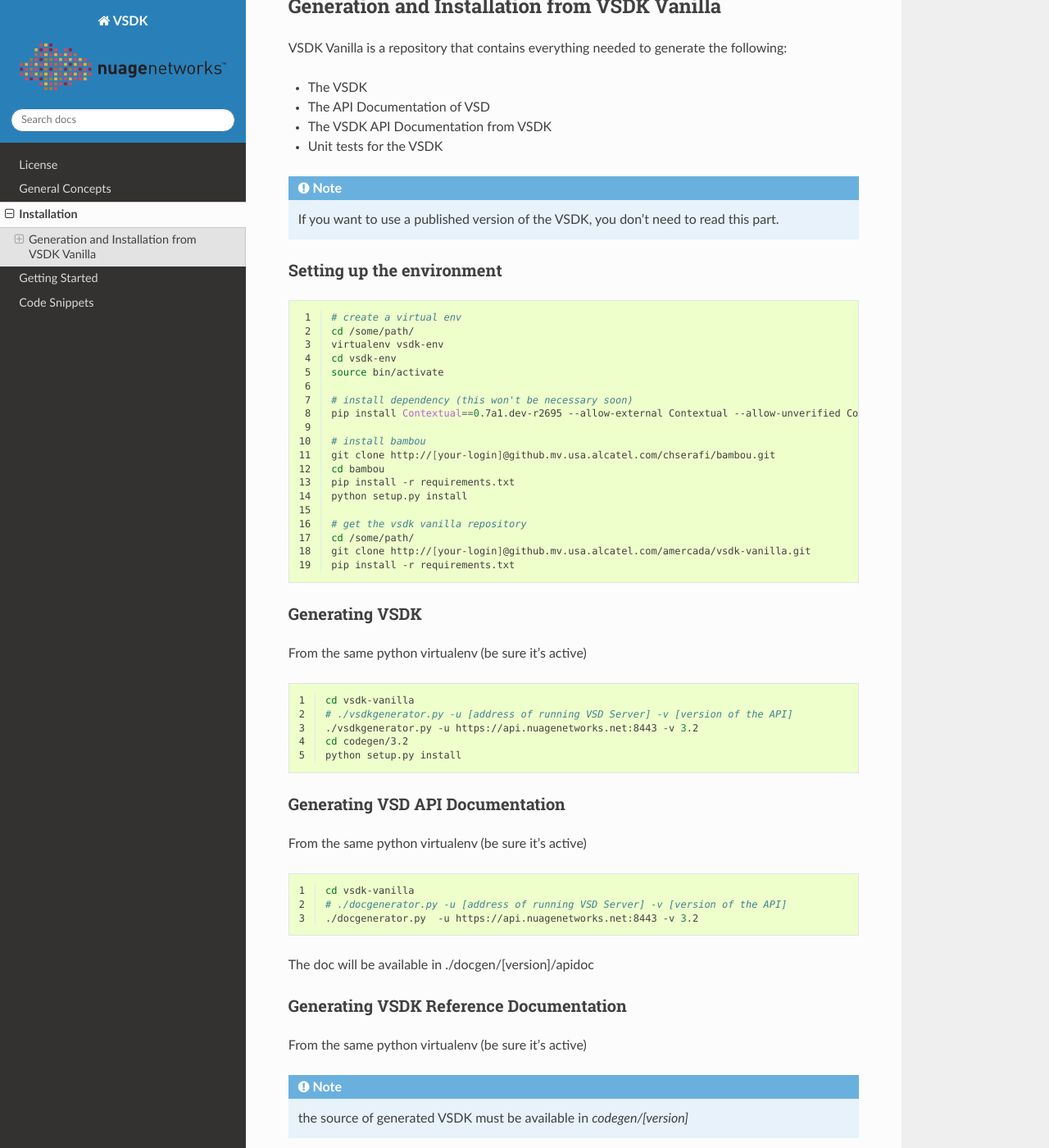
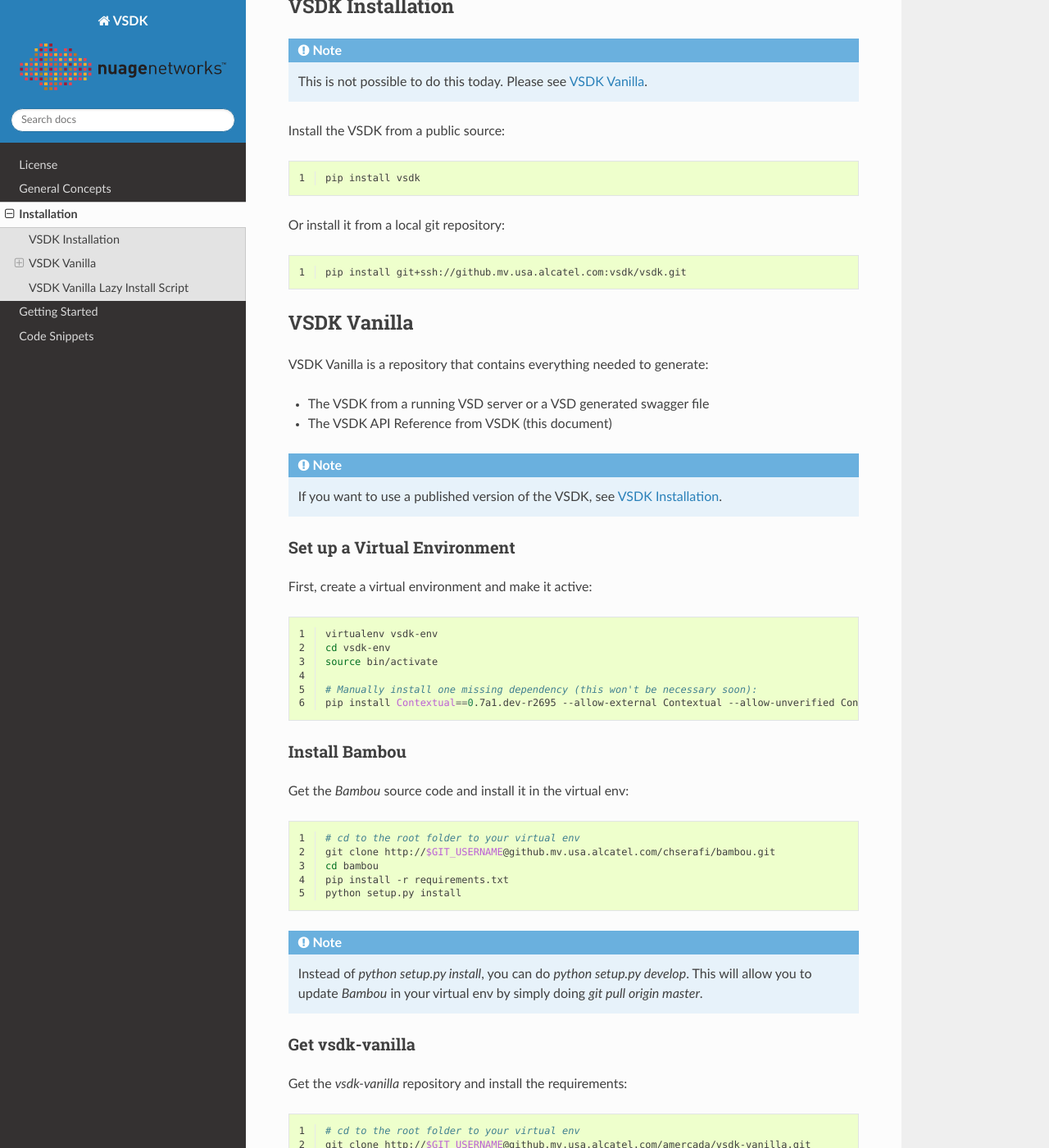
Before and after one commit to nuagenetworks/monolithe, a Sphinx documentation site: the page built from vanilla/sphinx/installation.rst, in a window 1280 px wide and 1400 px high, scrolled down 217 px. Shown: the whole window at 82% size. Built offline with Sphinx 7.4.7 and the Read the Docs theme 2.0.0, drawn with Linux system fonts in a browser that asks for light colours; pages that are not in the unit, such as notebooks, are missing from menus; some of the changed text lies outside the part shown.

Commit message:
update docs

```diff
--- a/vanilla/sphinx/general_concepts.rst
+++ b/vanilla/sphinx/general_concepts.rst
@@ -5,38 +5,35 @@ General Concepts
 Introduction
 ------------
 
-VSDK provides a set of objects that allows the manipulation of VSD entities very easily. It deals with all possible CRUD operations. VSDK is based on `Bambou`, which defines all these low level operations. You will never use `Bambou` directly when working with VSDK. However, you need to understand the basics of this library, because all the logic resides in it. VSDK objects are simple autogenerated objects that are all inherited from the same `Bambou` class and they all work the same.
+VSDK provides a set of objects that allow the manipulation of VSD entities very easily. It deals with all possible CRUD operations. It is based on the library `Bambou`, which defines all these low level operations in a single place.
 
-`Bambou` is composed of the following classes:
+You will never use `Bambou` directly when working with VSDK.However, you need to understand the basics of this library because this is where all the concepts are defined. VSDK objects are simple autogenerated objects that all inherit from the same `Bambou` class and so, they all work the same.
 
-* :class:`bambou.NURESTConnection`
-    A low level class that is used each time there's a need to communicate with the VSD server.
+`Bambou` is composed of the following important classes:
 
-* :class:`bambou.NURESTModelController`
-    Singleton that controls all defined model objects.
+* `NURESTSession`_
+    Class representing an authenticated session.
 
-* :class:`bambou.NURESTBasicUser`
-    Represents the user used for authentication and fetching root objects.
+* `NURESTObject`_
+    Parent class of all ReST entities. All `VSDK` objects inherit from this class.
 
-* :class:`bambou.NURESTLoginController`
-    Represents a ReST communication session, using a `NURESTUser` for authentication.
+* `NURESTFetcher`_
+    Class used to get children of a :class:`bambou.NURESTObject`.
 
-* :class:`bambou.NURESTObject`
-    Parent class of all ReST entities. All VSDK objects are inheriting from this class.
-
-* :class:`bambou.NURESTFetcher`
-    Class used to get children of a `NURESTObject`.
-
-* :class:`bambou.NURESTPushCenter`
+* `NURESTPushCenter`_
     Class that deals with intercepting and rerouting VSD ReST Push Notifications.
 
-.. note:: The most important classes you need to know are :class:`bambou.NURESTSession`, :class:`bambou.NURESTObject`, :class:`bambou.NURESTFetcher` and :class:`bambou.NURESTPushCenter`. This document will only covers these classes.
+.. note:: There are more objects in `Bambou`, but you don't need to know all of them for now.
 
 
-NUVSDSession
-------------
 
-This section describes how to authenticate yourself. the :class:`vsdk.NUVSDSession`. A session represents some user credentials coupled with an API URL. All ReST calls are done using the current active session.
+NURESTSession
+-------------
+
+The :class:`bambou.NURESTSession` represents some user credentials coupled with an API URL. All ReST calls are done using the current active session. :class:`bambou.NURESTSession` is an abstract class that must be reimplemented by anything using `Bambou`.
+
+In VSDK, you use a class named :class:`vsdk.NUVSDSession` which will be used in the following examples.
+
 
 .. code-block:: python
     :linenos:
@@ -46,8 +43,9 @@ This section describes how to authenticate yourself. the :class:`vsdk.NUVSDSessi
 
     # your script
 
+When you start the session, a ReST call will be sent to the API endpoint in order to get the VSD API key. If the credentials are valid, the attribute :attr:`vsdk.NUVSDSession.user` will be populated with information such as your name, your phone number, your avatar, your enterprise name and ID etc. This `user` is the root object of everything as all subsequent calls need to be done in the context of your account (for instance, your `/enterprises` are different from another account's `/enterprises`)
 
-It is also possible to create sub session with the python statement `with`:
+It is also possible to create sub sessions with the python statement `with`:
 
 .. code-block:: python
     :linenos:
@@ -59,12 +57,12 @@ It is also possible to create sub session with the python statement `with`:
 
     # this part of the code will use the CSP root user
 
-    with adminsession as session:
-        # this code will be executed as admin of My Enterprise
+    with adminsession.start():
+        # this code block will be executed as admin of My Enterprise
 
     # back to csp root session
 
-.. note:: when using `with`, the given session is automatically started if needed.
+.. note:: You **must** use `start()` when using the `with` statement, even if the session has already been started in the main context.
 
 
 
@@ -77,31 +75,46 @@ NURESTObject
 ReST Names
 ++++++++++
 
-All :class:`bambou.NURESTObject` subclasses **must** implement a given method that will return the actual ReST name of the objects. For instance, the ReST name of  a VSD enterprise is `enterprise` while it is `egressacltemplate` for Egress Security Policies. This name is used to forges API and also can be used as an unique key for identifying random VSDK objects.
+All :class:`bambou.NURESTObject` subclasses **must** implement a given method that will return the actual ReST name of the objects. For instance, the ReST name of a VSD enterprise is `enterprise` while it is `egressacltemplate` for Egress Security Policies.
+
+These names are used to forge the correct URI when doing CRUD operations on them.
+
+.. note:: ReST names can be used as unique resource identifier for a given object.
 
 .. note:: ReST names are auto generated. You never need to manually define them.
 
 
-ReST API URI generation
+ReST API URI Generation
 +++++++++++++++++++++++
 
 :class:`bambou.NURESTObject` is able to forge all the URI needed to interact with the server through the ReST API.
 
-For instance, if an object with a ReST name set to `object` needs to get the list of children with ReST name set to `subobject`, `Bambou` will create the following endpoing URL `/objects/{id}/subobjects`. if an object with a ReST name set to `object` needs to fetch itself, the generated URL will be `/objects/{id}`
+For instance, if an object with a ReST name set to `object` needs to get the list of children with ReST name set to `subobject`, `Bambou` will use the following endpoint URL:
 
-`Bambou` deals with plural. So when using the VSDK the only URL you will ever enter is the VSD API base URL endpoint.
+    `GET {api_base_url}/objects/{id}/subobjects`
 
-.. note:: The ReST base URL is pulled from the session. We'll discuss this later.
+If an object with a ReST name set to `entity` needs to fetch itself, the generated URL will be
+
+    `GET {api_base_url}/entities/{id}`
 
 
-Exposing ReST attributes
+.. note:: `Bambou` automagically deals with plurals.
+
+.. note:: The ReST base URL is pulled from the current active :class:`bambou.NURESTSession`.
+
+.. note:: URI are auto generated. You never need to deal with them manually.
+
+
+Exposing ReST Attributes
 ++++++++++++++++++++++++
 
-Exposed attributes will be converted and sent to the server when you do CRUD operations. That way, if an object has an attribute :py:attr:`name`, it can be marked as a ReST attribute. When saving the object, the value of :py:attr:`name` will be put into the JSON structure that will be sent to the server, or automatically populated from a JSON structure coming from the server.
+Exposed attributes will be converted and sent to the server when you do CRUD operations. That way, if an object has an attribute :py:attr:`name`, it can be marked as a ReST attribute.
 
-Not only the attribute can be exposed, but also its type and other informations like read only, allowed values, format etc.
+When saving the object, the value of :py:attr:`name` will be put into the generated JSON structure that will be sent to the server, or automatically populated from a JSON structure that is coming from the server.
 
-.. note:: exposing ReST Attributes is also auto generated. You never need to manually expose new attributes.
+Not only the attribute can be exposed, but also its type and other informations like if it is read only, its allowed values, its format, its default value and so on.
+
+.. note:: exposing ReST Attributes is auto generated. You never need to manually expose new attributes.
 
 
 CRUD Operations
@@ -128,11 +141,11 @@ CRUD Operations
     :noindex:
 
 
-.. note:: All these methods require the current :class:`bambou.NURESTObject` to have a valid :py:attr:`ID`.
+.. note:: All these methods require the current :class:`bambou.NURESTObject` to have a valid :attr:`bambou.NURESTObject.ID`.
 
-.. note:: You may notice that there is no creation method. Creation is always happening from a parent object and is done using.
+.. note:: You may notice that there is no creation method. Creation is always happening from a parent object and is done using `create_child_object`.
 
-.. note:: You may notice that an optional parameter :py:attr:`callback` is present. VSDK can work in a completely asynchronous mode. We'll explain this later.
+.. note:: You may notice that an optional parameter :py:attr:`callback` is present. This is because VSDK can work completely asynchronously.
 
 
 
@@ -147,14 +160,14 @@ Converting to and from a Python Dictionary
 .. automethod:: bambou.NURESTObject.to_dict
     :noindex:
 
-.. note:: you never need to process to the actual JSON conversion when sending info to the server. :class:`bambou.NURESTConnection` will do that automatically.
+.. note:: you never need to process to the actual JSON conversion when sending info to the server. :class:`bambou.NURESTConnection` will do that automatically, but you can use these methods to print an object, or copy information of an object into one another.
 
 
 
 NURESTFetcher
 -------------
 
-:class:`bambou.NURESTFetcher` are objects allowing a :class:`bambou.NURESTObject` to fetch its children :class:`bambou.NURESTObject`. All :class:`bambou.NURESTObject` have one or more fetchers, unless it's a final object in the VSD model hierarchy. :class:`bambou.NURESTFetcher` provides a lot of possibility regarding the way you want to get a given children list. It can deal with simple object fetching, pagination, filtering, request headers, grouping etc.
+:class:`bambou.NURESTFetcher` is a class allowing a :class:`bambou.NURESTObject` to fetch its children. All :class:`bambou.NURESTObject` have one or more fetchers, unless it's a final object in the VSD model hierarchy. :class:`bambou.NURESTFetcher` provides a lot of possibility regarding the way you want to get a given children list. It can deal with simple object fetching, pagination, filtering, request headers, grouping etc.
 
 
 Fetching Children List
@@ -175,7 +188,7 @@ Fetching Children List
 Discussion about Fetchers
 +++++++++++++++++++++++++
 
-Fetcher is a powerfull concept that makes the process of getting child objects completely generic and code friendly. :class:`bambou.NURESTObject` provides methods that allow to deal programatically with the fetchers and children lists in a completely generic way.
+Fetcher is a powerfull concept that makes the process of getting child objects completely generic and code friendly. :class:`bambou.NURESTObject` provides methods that allow to deal programatically with its fetchers in a completely generic way.
 
 .. automethod:: bambou.NURESTObject.fetcher_for_rest_name
     :noindex:
@@ -189,7 +202,7 @@ Fetcher is a powerfull concept that makes the process of getting child objects c
 
 This allows complete abstract programatic operations on any objects.
 
-For instance, the following function will create a new :py:class:`NUMetadata` to the entire hierarchy of children from a given object that has been created before a certain date:
+For instance, the following function will create a new :class:`vsdk.NUMetadata` to the entire hierarchy of children from a given object that has been created after a certain date:
 
 .. code-block:: python
     :linenos:
@@ -222,17 +235,27 @@ For instance, the following function will create a new :py:class:`NUMetadata` to
 NURESTPushCenter
 ----------------
 
-The VSD API supports client side push through a long polling connection. ReST clients can connect to that channel and will get a notification as soon as he or someone else in the system changes something. This events are filtered by permissions, which means that if someone change a property of an object you cannot see, you won't get notified. VSDK provides the :class:`bambou.NURESTPushCenter`, which is a singleton that encapsulates the logic to deal with this event channel. It runs in its own thread and will call registered callbacks when it receives a push.
+The VSD API supports client side push through a long polling connection. ReST clients can connect to that channel and will get a notification as soon as he or someone else in the system changes something. This events are filtered by permissions, which means that if someone change a property of an object you cannot see, you won't get notified. VSDK provides the :class:`bambou.NURESTPushCenter`, which encapsulates all the logic to deal with the event channel. It runs in its own thread and will call registered callbacks when it receives a push.
+
+A :class:`bambou.NURESTPushCenter` is automatically created with each :class:`bambou.NURESTSession` and it is available from the attribute :attr:`bambou.NURESTSession.push_center`.
+
+.. code-block:: python
+    :linenos:
+
+    session = NUVSDSession(username="csproot", password="secret", enterprise="csp", api_url="https://myvsd:8443", version="3.2")
+    session.start()
+    session.push_center.start()
+
+
+.. note:: You need to explicitely start the push center.
+
 
 Using the NURESTPushCenter
 ++++++++++++++++++++++++++
 
-Only 4 methods are important:
+Only the following methods are important:
 
 .. automethod:: bambou.NURESTPushCenter.start
-    :noindex:
-
-.. automethod:: bambou.NURESTPushCenter.stop
     :noindex:
 
 .. automethod:: bambou.NURESTPushCenter.add_delegate
@@ -263,4 +288,13 @@ Here is an really simple code sample that will print the push data on every push
 
     # default stupid run loop. don't do that in real life :)
     while True:
-        time.sleep(1000)
+        sleep(1000)
+
+
+
+Conclusion
+----------
+
+Now you know the basics of `Bambou` and so, of the `VSDK`. Remember that all objects in `VSDK` are subclasses of :class:`bambou.NURESTObject` so they **all** work exactly the same.
+
+There is a lot more to know about `Bambou` like the asynchronous mode, auto model parsing, easy controllers creation thanks introspection and so on. We'll cover this in a different advanced section.
--- a/vanilla/sphinx/installation.rst
+++ b/vanilla/sphinx/installation.rst
@@ -1,92 +1,161 @@
 Installation
 ============
 
-This section explains how to install vsdk from vdsk-vanilla.
+This section explains how to install vsdk.
 
 
-Generation and Installation from  VSDK Vanilla
-----------------------------------------------
+VSDK Installation
+-----------------
 
-VSDK Vanilla is a repository that contains everything needed to generate the following:
+.. note:: This is not possible to do this today. Please see `VSDK Vanilla`_.
 
-- The VSDK
-- The API Documentation of VSD
-- The VSDK API Documentation from VSDK
-- Unit tests for the VSDK
-
-.. note:: If you want to use a published version of the VSDK, you don't need to read this part.
-
-
-Setting up the environment
-+++++++++++++++++++++++++++
+Install the VSDK from a public source:
 
 .. code-block:: bash
     :linenos:
 
-    # create a virtual env
-    cd /some/path/
+    pip install vsdk
+
+
+Or install it from a local git repository:
+
+.. code-block:: bash
+    :linenos:
+
+    pip install git+ssh://github.mv.usa.alcatel.com:vsdk/vsdk.git
+
+
+
+VSDK Vanilla
+------------
+
+VSDK Vanilla is a repository that contains everything needed to generate:
+
+- The VSDK from a running VSD server or a VSD generated swagger file
+- The VSDK API Reference from VSDK (this document)
+
+.. note:: If you want to use a published version of the VSDK, see `VSDK Installation`_.
+
+
+Set up a Virtual Environment
+++++++++++++++++++++++++++++
+
+First, create a virtual environment and make it active:
+
+.. code-block:: bash
+    :linenos:
+
     virtualenv vsdk-env
     cd vsdk-env
     source bin/activate
 
-    # install dependency (this won't be necessary soon)
+    # Manually install one missing dependency (this won't be necessary soon):
     pip install Contextual==0.7a1.dev-r2695 --allow-external Contextual --allow-unverified Contextual
 
-    # install bambou
-    git clone http://[your-login]@github.mv.usa.alcatel.com/chserafi/bambou.git
+
+Install Bambou
+++++++++++++++
+
+Get the `Bambou` source code and install it in the virtual env:
+
+.. code-block:: bash
+    :linenos:
+
+    # cd to the root folder to your virtual env
+    git clone http://$GIT_USERNAME@github.mv.usa.alcatel.com/chserafi/bambou.git
     cd bambou
     pip install -r requirements.txt
     python setup.py install
 
-    # get the vsdk vanilla repository
-    cd /some/path/
-    git clone http://[your-login]@github.mv.usa.alcatel.com/amercada/vsdk-vanilla.git
+.. note:: Instead of `python setup.py install`, you can do `python setup.py develop`. This will allow you to update `Bambou` in your virtual env by simply doing `git pull origin master`.
+
+
+Get vsdk-vanilla
+++++++++++++++++
+
+Get the `vsdk-vanilla` repository and install the requirements:
+
+.. code-block:: bash
+    :linenos:
+
+    # cd to the root folder to your virtual env
+    git clone http://$GIT_USERNAME@github.mv.usa.alcatel.com/amercada/vsdk-vanilla.git
     pip install -r requirements.txt
 
 
+Generate the VSDK
++++++++++++++++++
 
-Generating VSDK
-+++++++++++++++
+.. note:: you need to have a running VSD server, or a VSD swagger API description file.
 
 From the same python virtualenv (be sure it's active)
 
 .. code-block:: bash
     :linenos:
 
-    cd vsdk-vanilla
-    # ./vsdkgenerator.py -u [address of running VSD Server] -v [version of the API]
-    ./vsdkgenerator.py -u https://api.nuagenetworks.net:8443 -v 3.2
+    # cd to the vsdk-vanilla folder to your virtual env
+    ./vsdkgenerator.py -u $RUNNING_VSD_SERVER -v $API_VERSION
     cd codegen/3.2
     python setup.py install
 
+.. note:: Instead of `python setup.py install`, you can do `python setup.py develop`. This will allow you to update `VSDK` in your virtual env by simply regenerating it with the `vssdkgenerator`.
 
-Generating VSD API Documentation
-++++++++++++++++++++++++++++++++
+
+Generate the VSDK Reference
++++++++++++++++++++++++++++
+
+.. note:: the source of generated VSDK must be available in `codegen/$API_VERSION`.
 
 From the same python virtualenv (be sure it's active)
 
 .. code-block:: bash
     :linenos:
 
-    cd vsdk-vanilla
-    # ./docgenerator.py -u [address of running VSD Server] -v [version of the API]
-    ./docgenerator.py  -u https://api.nuagenetworks.net:8443 -v 3.2
+    # cd to the vsdk-vanilla folder to your virtual env
+    ./vsdkdocgenerator.py -v $API_VERSION
 
-The doc will be available in ./docgen/[version]/apidoc
+The doc will be available in `docgen/$API-VERSION/vsdkdoc`
 
 
-Generating VSDK Reference Documentation
-+++++++++++++++++++++++++++++++++++++++
+VSDK Vanilla Lazy Install Script
+--------------------------------
 
-From the same python virtualenv (be sure it's active)
-
-.. note:: the source of generated VSDK must be available in `codegen/[version]`
+You can use this dirty little script to prepare your `vsdk-vanilla` environment :
 
 .. code-block:: bash
     :linenos:
 
-    cd vsdk-vanilla
-    # ./vsdkdocgenerator.py -v [version of the API]
-    ./vsdkdocgenerator.py -v 3.2
+    #!/bin/bash
 
-The doc will be available in ./docgen/[API-VERSION]/vsdkdoc
+    VENV_NAME=$1
+    GIT_USERNAME=$2
+    RUNNING_VSD_SERVER=$3
+    API_VERSION=$4
+
+    if [[ -z $VENV_NAME || -z $GIT_USERNAME || -z $RUNNING_VSD_SERVER || -z $API_VERSION ]]; then
+        echo "Invalid arguments"
+        echo "USAGE: $0 virtual_env_name git_username vsd_server_api_url api_version"
+        echo
+        echo "    sExample: $0 vsdk-env amercada https://api.nuagenetworks.net:8443 3.2"
+        echo
+        exit 1
+    fi
+
+    virtualenv $VENV_NAME && \
+    cd $VENV_NAME && \
+    source bin/activate && \
+    pip install Contextual==0.7a1.dev-r2695 --allow-external Contextual --allow-unverified Contextual && \
+    git clone http://$GIT_USERNAME@github.mv.usa.alcatel.com/chserafi/bambou.git && \
+    cd bambou && \
+    pip install -r requirements.txt && \
+    python setup.py develop && \
+    cd .. && \
+    git clone http://$GIT_USERNAME@github.mv.usa.alcatel.com/amercada/vsdk-vanilla.git && \
+    cd vsdk-vanilla && \
+    pip install -r requirements.txt && \
+    ./vsdkgenerator.py -u $RUNNING_VSD_SERVER -v $API_VERSION && \
+    cd codegen/3.2 && \
+    python setup.py install && \
+    echo "" && \
+    echo "[DONE] now run:" && \
+    echo "    cd $VENV_NAME && source bin/activate"
```
Also changed, not shown: other parts of vanilla/sphinx/general_concepts.rst (+6 -4 lines).
